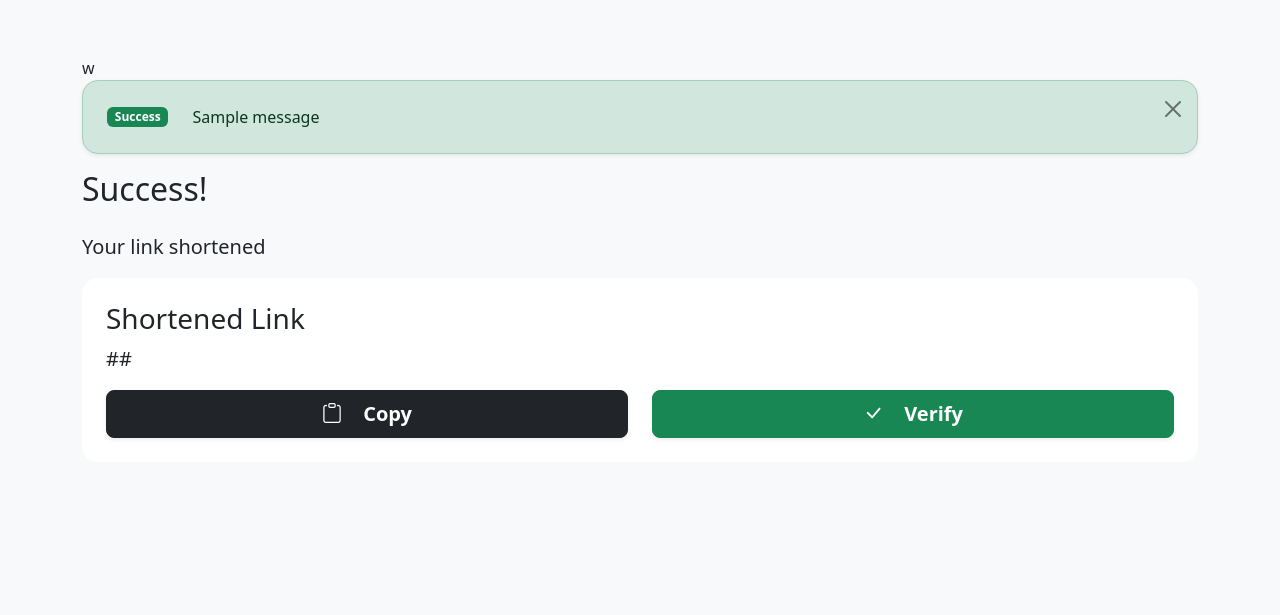
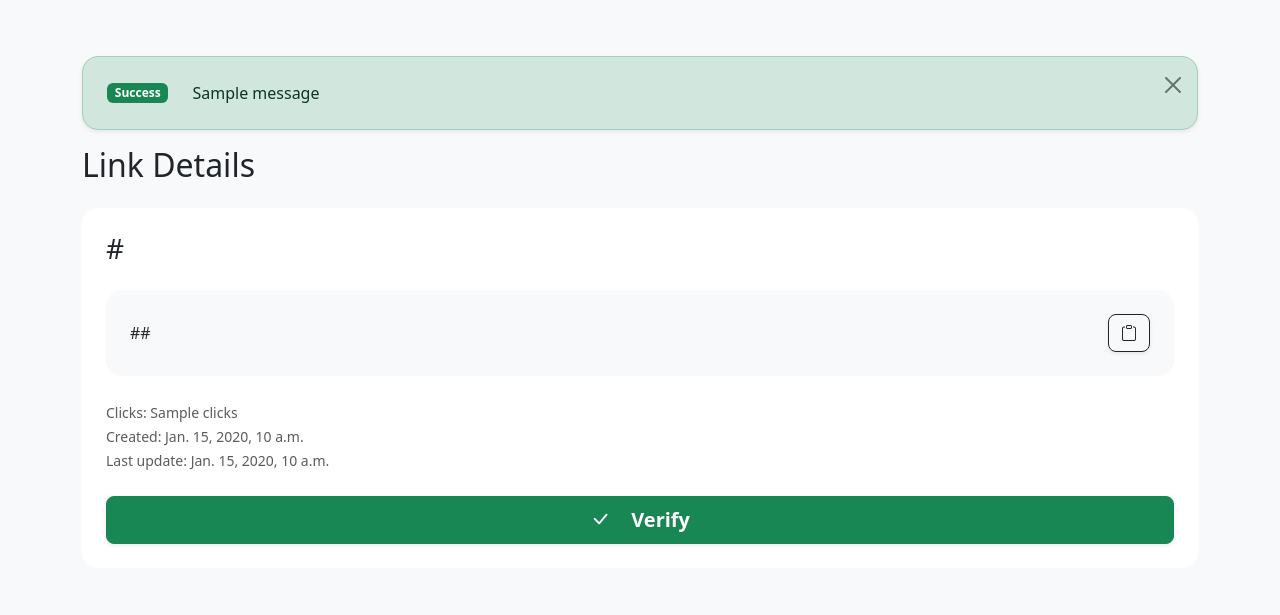
Before and after one commit to youzarsiph/django-short-links, a Django app: template links/templates/links/detail.html in a window 1280 px wide. Shown: the part 80-695 px from the top of the page. Run offline with Django 3.2, Linux system fonts and the light colour scheme; the template is opened without the code that fills it: most values are stand-ins (such as "Sample title", 1, 10 or a date in 2020); one stand-in notice (Sample message) is shown.

Commit message:
Implement link management

```diff
--- /dev/null
+++ b/links/templates/links/components/delete-modal.html
@@ -0,0 +1,31 @@
+{% load i18n %}
+<div class="modal fade" id="deleteModal" data-bs-backdrop="static" data-bs-keyword="false" tabindex="-1"
+  aria-labelledby="deleteModalTitle" aria-hidden="true">
+  <div class="modal-dialog modal-dialog-centered modal-dialog-scrollable">
+    <div class="modal-content p-4 rounded-4 bg-light">
+      <div class="modal-header flex-row card card-body rounded-4 mb-4 p-4 border-0">
+        <h3 class="modal-title" id="deleteModalTitle">
+          {% translate 'Delete Link' %}
+        </h3>
+        <button type="button" class="btn-close" data-bs-dismiss="modal" aria-label="Close"></button>
+      </div>
+      <div class="modal-body card card-body p-4 rounded-4 border-0">
+        <p class="lead mb-4">
+          {% translate 'Are you sure you want to delete this link?' %}
+        </p>
+        <form id="deleteForm" action="{% url 'links:delete_url' 0 %}" data-last-id="0" method="post">
+          {% csrf_token %}
+          <div class="d-flex flex-column flex-lg-row align-items-center gap-4">
+            <button type="submit" class="btn btn-lg btn-danger w-100 shadow-sm rounded-3 fw-bold">
+              {% translate 'Delete' %}
+            </button>
+            <button type="button" class="btn btn-lg btn-light w-100 shadow-sm rounded-3 fw-bold"
+              data-bs-dismiss="modal">
+              {% translate 'Close' %}
+            </button>
+          </div>
+        </form>
+      </div>
+    </div>
+  </div>
+</div>
--- a/links/templates/links/detail.html
+++ b/links/templates/links/detail.html
@@ -3,35 +3,56 @@
 {% block title %}{% translate 'Links | URL details' %}{% endblock %}
 {% block content %}
 <h2 class="mb-4">
-  {% translate 'Success!' %}
+  {% translate 'Link Details' %}
 </h2>
-<p class="lead">
-  {% translate 'Your link shortened' %}
-</p>
 <div class="card card-body p-4 rounded-4 border-0">
-  <h3 class="card-title">Shortened Link</h3>
-  <p class="card-text lead">
-    {{ site_url }}{% url 'links:redirect' url.token %}
-  </p>
+  <h3 class="card-title mb-4">{{ url.url }}</h3>
+  <div
+    class="card card-body p-4 rounded-4 d-flex flex-row align-items-center justify-content-between gap-4 bg-light border-0 mb-4">
+    <p class="mb-0">{{ site_url }}{% url 'links:redirect' url.token %}</p>
+    <button id="copy-btn" type="button" onclick="inform()" class="btn btn-outline-dark shadow-sm rounded-3 fw-bold"
+      data-clipboard-text="{{ site_url }}{% url 'links:redirect' url.token %}">
+      <i class="bi bi-clipboard"></i>
+    </button>
+  </div>
+  <ul class="list-unstyled mb-4">
+    <li>
+      <small class="text-muted">
+        {% translate 'Clicks: ' %} {{ url.clicks }}
+      </small>
+    </li>
+    <li>
+      <small class="text-muted">
+        {% translate 'Created: ' %} {{ url.created_at }}
+      </small>
+    </li>
+    <li>
+      <small class="text-muted">
+        {% translate 'Last update: ' %} {{ url.updated_at }}
+      </small>
+    </li>
+  </ul>
   <div class="d-grid d-md-flex align-items-center justify-content-lg-around gap-4">
-    <button id="copy-btn" type="button" onclick="inform()" class="btn btn-lg btn-dark w-100 shadow-sm rounded-3 fw-bold"
-      data-clipboard-text="{{ site_url }}{% url 'links:redirect' url.token %}">
-      <i class="bi bi-clipboard me-3"></i>
-      {% translate 'Copy' %}
-    </button>
+    <a class="btn btn-lg btn-success w-100 shadow-sm rounded-3 fw-bold" target="_blank"
+      href="{% url 'links:redirect' url.token %}">
+      <i class="bi bi-check-lg me-3"></i>
+      {% translate 'Verify' %}
+    </a>
     {% if request.user == url.user %}
     <a class="btn btn-lg btn-light w-100 shadow-sm rounded-3 fw-bold" href="{% url 'links:update_url' url.id %}">
       <i class="bi bi-pencil me-3"></i>
       {% translate 'Change token' %}
     </a>
+    <button class="btn btn-lg btn-danger w-100 shadow-sm rounded-3 fw-bold" data-bs-toggle="modal"
+      data-bs-target="#deleteModal" onclick="onClick('{{ url.id }}')">
+      <i class="bi bi-trash me-3"></i>
+      {% translate 'Delete' %}
+    </button>
     {% endif %}
-    <a class="btn btn-lg btn-success w-100 shadow-sm rounded-3 fw-bold" href="{% url 'links:redirect' url.token %}"
-      target="_blank">
-      <i class="bi bi-check-lg me-3"></i>
-      {% translate 'Verify' %}
-    </a>
   </div>
 </div>
+
+{% include 'links/components/delete-modal.html' %}
 {% endblock %}
 {% block footer %}
 <script src="https://cdnjs.cloudflare.com/ajax/libs/clipboard.js/2.0.11/clipboard.min.js"
@@ -43,11 +64,17 @@
   const btn = document.getElementById('copy-btn')
 
   const inform = () => {
-    btn.innerHTML = '<i class="bi bi-clipboard-check-fill me-3 text-success"></i> <span class="text-success">{% translate "Copied" %}</span>'
+    btn.innerHTML = '<i class="bi bi-clipboard-check-fill text-success"></i>'
 
     setTimeout(() => {
-      btn.innerHTML = '<i class="bi bi-clipboard me-3"></i> {% translate "Copy" %}'
+      btn.innerHTML = '<i class="bi bi-clipboard"></i>'
     }, 2000);
+  }
+
+  const onClick = (id) => {
+    const form = document.getElementById('deleteForm')
+    form.setAttribute('action', form.getAttribute('action').replace(form.getAttribute('data-last-id'), id))
+    form.setAttribute('data-last-id', id)
   }
 </script>
 {% endblock %}
--- a/links/templates/links/index.html
+++ b/links/templates/links/index.html
@@ -8,7 +8,7 @@
 {% block main %}
 <div class="container d-flex align-items-center justify-content-between">
   <div class="w-100 py-5">
-    {% if messages %}w
+    {% if messages %}
     {% include 'links/components/messages.html' %}
     {% endif %}
 
```
Also changed, not shown: links/templates/links/delete.html (+32 -0 lines), links/templates/links/list.html (+2 -31 lines), README.md.
